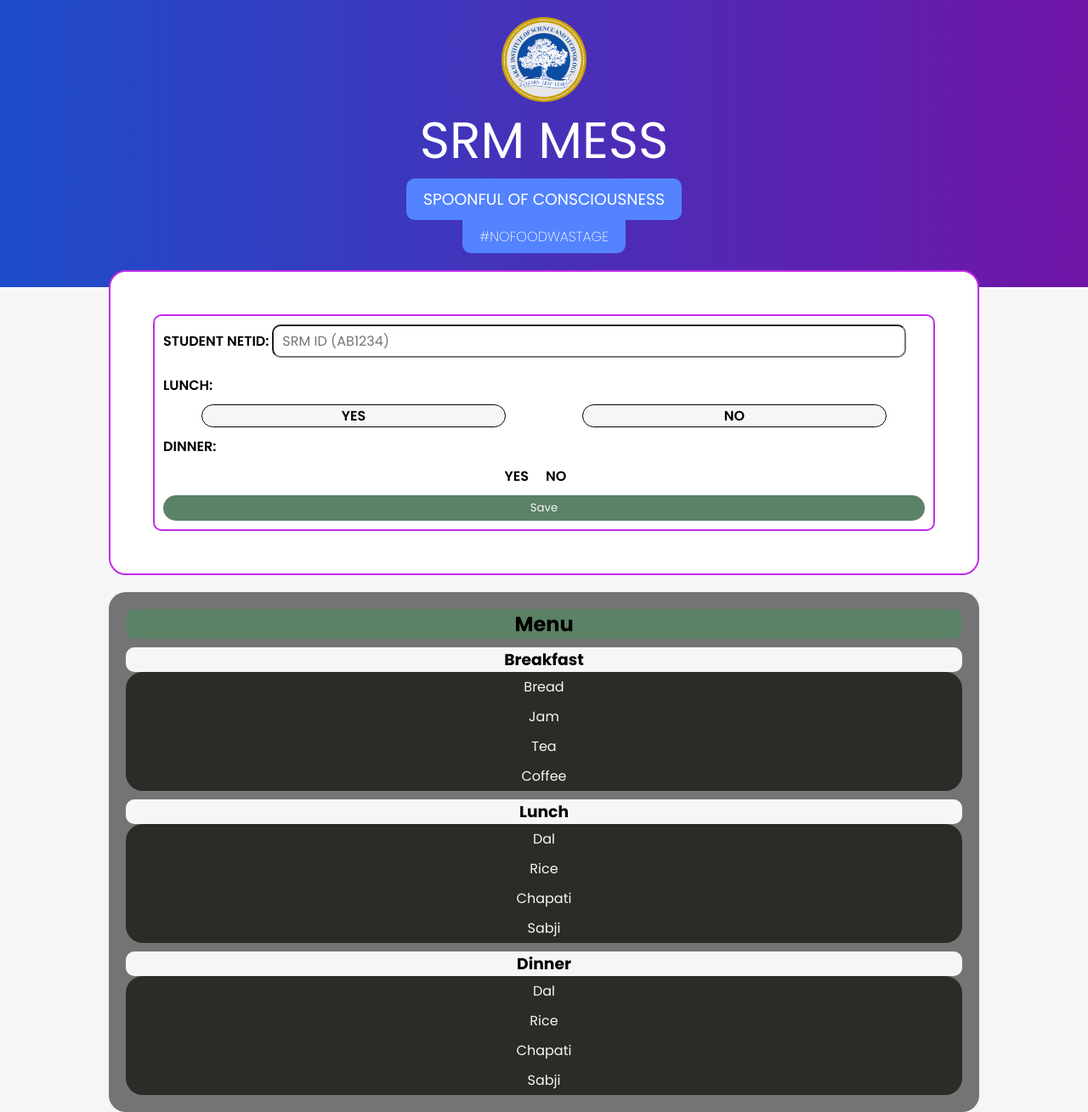
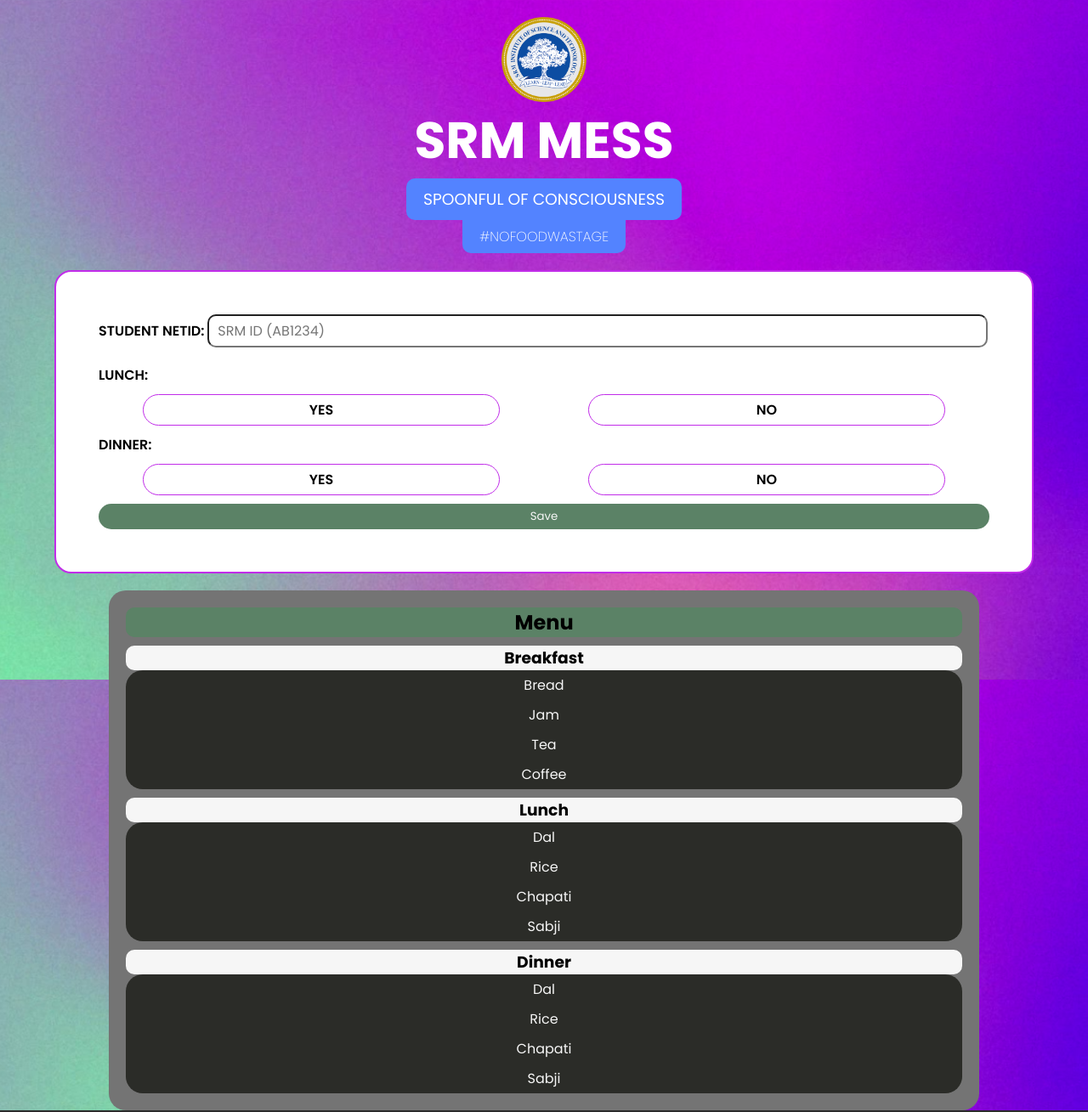
Before and after one commit to TartejBrothers/SRM-Mess-Bonito, a Django app: page / in a window 1280 px wide. Shown: the whole page at 85% size. Run offline with Django 4.2, Linux system fonts and the light colour scheme; some web fonts are replaced.

Commit message:
Updated: Home page

```diff
--- a/assets/css/style.css
+++ b/assets/css/style.css
@@ -1,13 +1,20 @@
 @import url("https://fonts.googleapis.com/css2?family=Poppins:ital,wght@0,100;0,200;0,300;0,400;0,500;0,600;0,700;0,800;1,100;1,200;1,300;1,400;1,500;1,600;1,700&display=swap");
+@import url(https://db.onlinewebfonts.com/c/b851561fd22deabc04e65e994e257e51?family=Pragmatica+W01+Extended);
 html {
   scroll-behavior: smooth;
   background-color: #f6f6f6;
+  background-image: url("../images/bg.png");
+  background-repeat: no-repeat;
+  background-size: cover;
+  background-attachment: fixed;
+  background-position: center;
 }
 * {
   margin: 0;
   padding: 0;
   box-sizing: border-box;
   font-family: "Poppins", sans-serif;
+  /* font-family: "Pragmatica W01 Extended"; */
 }
 .header {
   display: flex;
@@ -17,12 +24,12 @@
   align-items: center;
   color: #ffffff;
   padding-top: 20px;
-  background: rgb(29, 77, 202);
+  /* background: rgb(29, 77, 202);
   background: linear-gradient(
     90deg,
     rgba(29, 77, 202, 1) 0%,
     rgba(112, 20, 167, 1) 100%
-  );
+  ); */
   padding: 20px 20px 40px 20px;
   z-index: 1;
 }
@@ -45,7 +52,7 @@
 }
 .header h1 {
   font-size: 60px;
-  font-weight: 400;
+  font-weight: 700;
   text-align: center;
   padding: 0 20px;
 }
@@ -66,7 +73,7 @@
   justify-content: center;
   flex-direction: column;
   margin: -20px 20px 20px 20px;
-  width: 80%;
+  width: 90%;
   background-color: #ffffff;
   color: #000000;
 }
@@ -76,10 +83,8 @@
   flex-direction: column;
   color: #000000;
   border-radius: 10px;
-  border: 2px solid #c12ce9;
   width: 100%;
   text-transform: uppercase;
-  padding: 10px;
   font-weight: 600;
 }
 .formsubmit {
@@ -160,12 +165,32 @@
 }
 
 #id_lunch div {
-  background-color: #f6f6f6;
+  background-color: #ffffff;
   width: 40%;
   border-radius: 20px;
-  border: 1px solid #000000;
+  padding: 5px 10px;
+  border: 1px solid #c12ce9;
 }
 #id_lunch div label {
+  width: 100%;
+  display: flex;
+  justify-content: center;
+  text-align: center;
+}
+#id_dinner {
+  width: 100%;
+  display: flex;
+  justify-content: space-around;
+}
+
+#id_dinner div {
+  background-color: #ffffff;
+  width: 40%;
+  border-radius: 20px;
+  padding: 5px 10px;
+  border: 1px solid #c12ce9;
+}
+#id_dinner div label {
   width: 100%;
   display: flex;
   justify-content: center;
--- a/form/forms.py
+++ b/form/forms.py
@@ -19,7 +19,7 @@
                 attrs={
                     "class": "form-control",
                     "placeholder": "SRM ID (AB1234)",
-                    "style": "background:#ffffff; margin-bottom:20px; border: 1px solid #0000000;width:calc(100% - 150px); font-size:16px;color: black; opacity:1; padding:5px 10px;  border-radius:10px",
+                    "style": "background:#ffffff; margin-bottom:20px; border: 1px solid #0000000;width:calc(100% - 130px); font-size:16px;color: black; opacity:1; padding:5px 10px;  border-radius:10px",
                 },
             ),
             "lunch": forms.RadioSelect(
--- a/templates/index.html
+++ b/templates/index.html
@@ -55,12 +55,25 @@
 
         lunchDivs.forEach(function(div) {
           div.addEventListener('click', function() {
-            // Reset all divs to default background color
             lunchDivs.forEach(function(d) {
-              d.style.background = '#f6f6f6'; // Reset background color to default
+              d.style.background = '#f6f6f6';
             });
+            div.style.background = 'rgb(255,52,50)';
+            div.style.background = '-moz-linear-gradient(90deg, rgba(255,52,50,1) 0%, rgba(252,143,83,1) 100%)';
+            div.style.background = '-webkit-linear-gradient(90deg, rgba(255,52,50,1) 0%, rgba(252,143,83,1) 100%)';
+            div.style.background = 'linear-gradient(90deg, rgba(255,52,50,1) 0%, rgba(252,143,83,1) 100%)';
+            div.style.filter = 'progid:DXImageTransform.Microsoft.gradient(startColorstr="#ff3432",endColorstr="#fc8f53",GradientType=1)';
+          });
+        });
+      });
+      document.addEventListener('DOMContentLoaded', function() {
+        var dinnerDivs = document.querySelectorAll('#id_dinner div');
 
-            // Set the clicked div's background color to the specified gradient style
+        dinnerDivs.forEach(function(div) {
+          div.addEventListener('click', function() {
+            dinnerDivs.forEach(function(d) {
+              d.style.background = '#f6f6f6';
+            });
             div.style.background = 'rgb(255,52,50)';
             div.style.background = '-moz-linear-gradient(90deg, rgba(255,52,50,1) 0%, rgba(252,143,83,1) 100%)';
             div.style.background = '-webkit-linear-gradient(90deg, rgba(255,52,50,1) 0%, rgba(252,143,83,1) 100%)';
```
Also changed, not shown: assets/images/bg.png (added), 2 other files.
